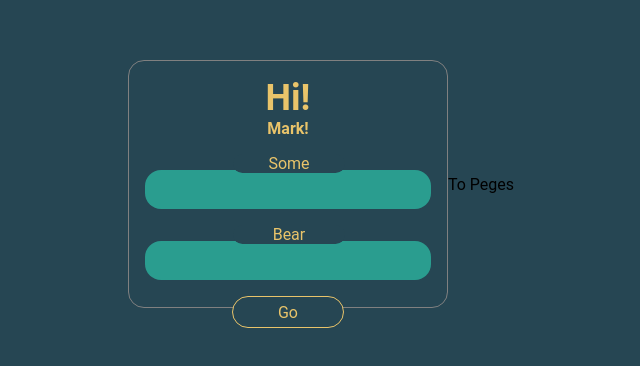
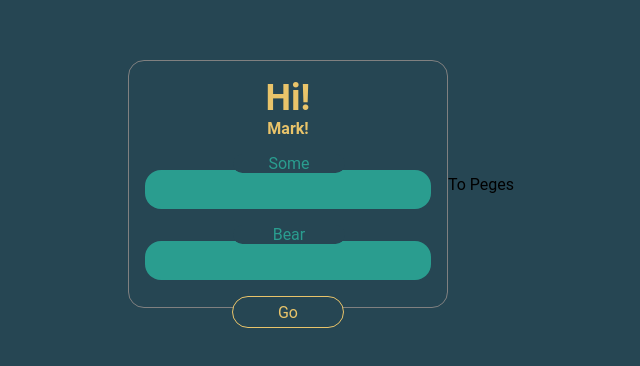
Before and after one commit to Vivy-Eye/Jeanhy-Administrator, a Next.js app: page / in a window 1280 px wide. Shown: the part 216-582 px from the top of the page, without its empty margins (319-959 px from the left). Built offline with nearby package versions, Linux system fonts and the light colour scheme.

Commit message:
Change colors

```diff
--- a/components/LoginTemplate/Input/Input.js
+++ b/components/LoginTemplate/Input/Input.js
@@ -16,7 +16,7 @@ const Placeholder = styled.span`
   display: flex;
   justify-content: center;
   width: 7rem;
-  color: ${(props) => props.theme.colors.sun};
+  color: ${(props) => props.theme.colors.turquoise};
 `;
 const Inp = styled.input`
   width: 100%;
@@ -26,7 +26,7 @@ const Inp = styled.input`
   font-size: 1.2rem;
   border-radius: 1rem;
   background-color: ${(props) => props.theme.colors.turquoise};
-  color: ${(props) => props.theme.colors.underRed};
+  color: ${(props) => props.theme.colors.ocean};
 `;
 
 export default function Input({ placeholder }) {
```
